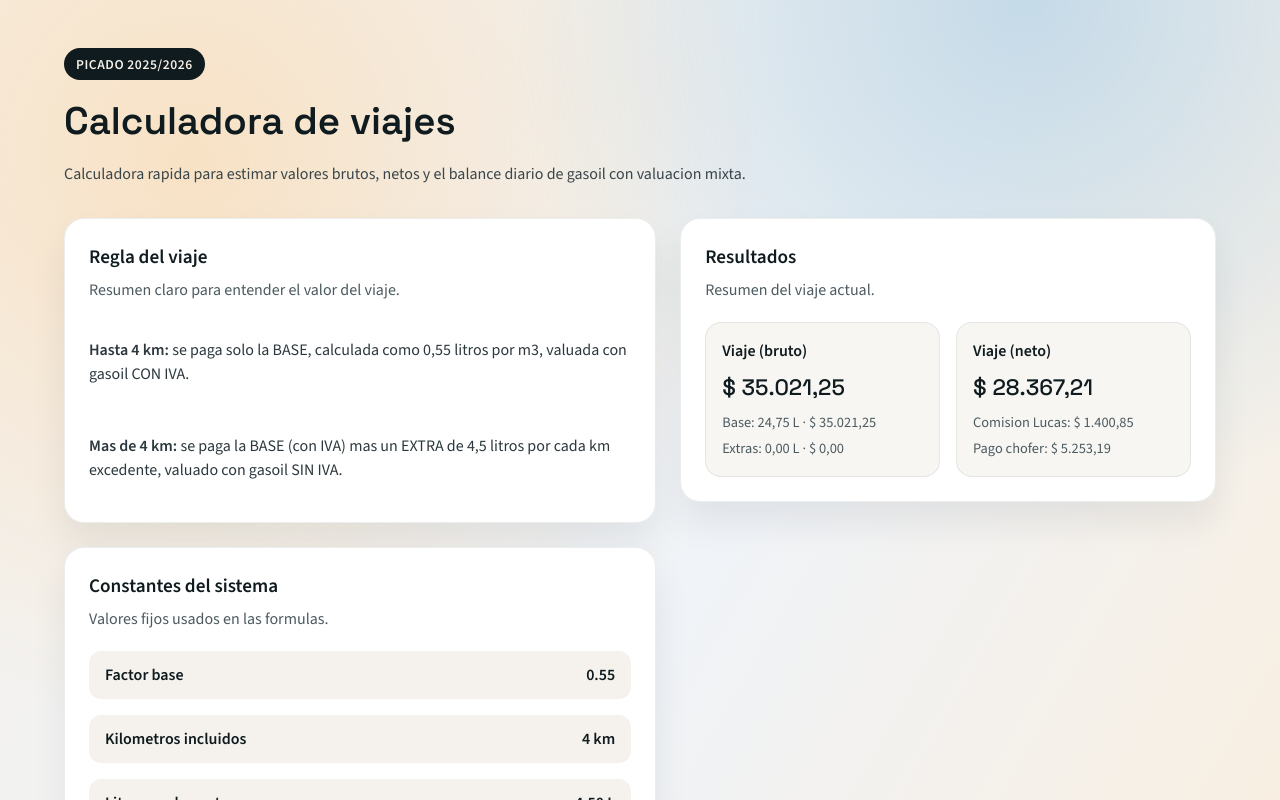
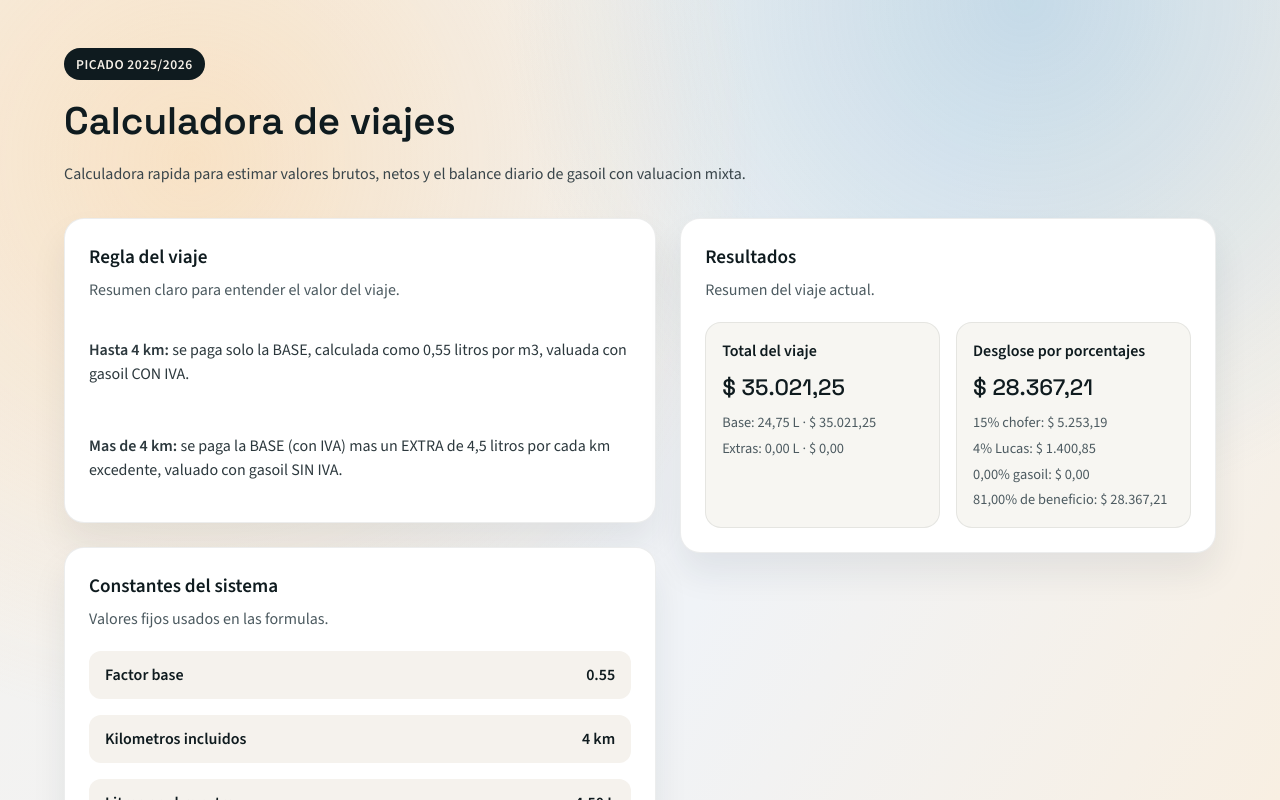
Before and after one commit to azafe/picado2026, a React (Vite) app: page / in a window 1280 px wide. Shown: the top 800 px of the page. Built offline with nearby package versions, Linux system fonts and the light colour scheme.

Commit message:
Adjust examples, remove km limit, and update results

```diff
--- a/src/App.css
+++ b/src/App.css
@@ -241,6 +241,11 @@
   border: 1px solid rgba(15, 27, 31, 0.25);
 }
 
+.button--active {
+  box-shadow: 0 0 0 3px rgba(15, 27, 31, 0.2);
+  transform: translateY(-1px);
+}
+
 .rules {
   display: flex;
   flex-direction: column;
--- a/src/App.tsx
+++ b/src/App.tsx
@@ -3,13 +3,7 @@ import './App.css'
 import { CalculatorForm } from './components/CalculatorForm'
 import { ConstantsCard } from './components/ConstantsCard'
 import { ResultsPanel } from './components/ResultsPanel'
-import {
-  calcFuelCost,
-  calcTrip,
-  CONSTANTS,
-  type FuelCostMode,
-  type TripInput,
-} from './helpers/calc'
+import { calcFuelCost, calcTrip, type FuelCostMode, type TripInput } from './helpers/calc'
 import { formatLiters, formatNumber } from './helpers/format'
 
 const defaultForm: TripInput & {
@@ -29,7 +23,7 @@ const defaultForm: TripInput & {
 
 function App() {
   const [form, setForm] = useState(defaultForm)
-  const [kmViajeClamped, setKmViajeClamped] = useState(false)
+  const [selectedExample, setSelectedExample] = useState<number | null>(null)
 
   const tripCalc = useMemo(
     () =>
@@ -71,8 +65,8 @@ function App() {
     value: number | boolean | FuelCostMode
   ) => {
     if (field === 'kmViaje' && typeof value === 'number') {
-      const clamped = Math.min(CONSTANTS.kmMax, Math.max(0, value))
-      setKmViajeClamped(value > CONSTANTS.kmMax)
+      const clamped = Math.max(0, value)
+      setSelectedExample(null)
       setForm((prev) => ({
         ...prev,
         [field]: clamped,
@@ -81,6 +75,9 @@ function App() {
     }
 
     if (typeof value === 'number') {
+      if (field === 'm3' || field === 'precioConIva') {
+        setSelectedExample(null)
+      }
       setForm((prev) => ({
         ...prev,
         [field]: Math.max(0, value),
@@ -95,7 +92,7 @@ function App() {
   }
 
   const handleExample = (kmViaje: number) => {
-    setKmViajeClamped(false)
+    setSelectedExample(kmViaje)
     setForm((prev) => ({
       ...prev,
       m3: 45,
@@ -142,10 +139,18 @@ function App() {
               <p>Dos escenarios listos para cargar en el formulario.</p>
             </header>
             <div className="button-row">
-              <button type="button" className="button" onClick={() => handleExample(3)}>
+              <button
+                type="button"
+                className={`button ${selectedExample === 3 ? 'button--active' : ''}`}
+                onClick={() => handleExample(3)}
+              >
                 Ejemplo 3 km
               </button>
-              <button type="button" className="button button--ghost" onClick={() => handleExample(12)}>
+              <button
+                type="button"
+                className={`button button--ghost ${selectedExample === 12 ? 'button--active' : ''}`}
+                onClick={() => handleExample(12)}
+              >
                 Ejemplo 12 km
               </button>
             </div>
@@ -164,14 +169,14 @@ function App() {
             form={form}
             onChange={handleChange}
             hasNegative={hasNegative}
-            kmViajeClamped={kmViajeClamped}
           />
           <section className="card">
             <header className="card__header">
               <h2>Aclaracion sobre traslados</h2>
               <p>
                 Los traslados entre campos/provincias NO forman parte del valor del viaje. Se
-                reconocen/pagan aparte unicamente cuando ocurre un traslado (acuerdo operativo).
+                reconocen/pagan aparte unicamente cuando ocurre un traslado (acuerdo operativo). La
+                empresa pagara 32 litros de gasoil por cada 100 km de traslados recorridos.
               </p>
             </header>
           </section>
--- a/src/components/CalculatorForm.tsx
+++ b/src/components/CalculatorForm.tsx
@@ -12,7 +12,6 @@ type CalculatorFormProps = {
     value: number | boolean | FuelCostMode
   ) => void
   hasNegative: boolean
-  kmViajeClamped: boolean
 }
 
 const clampInput = (value: string) => {
@@ -25,7 +24,6 @@ export function CalculatorForm({
   form,
   onChange,
   hasNegative,
-  kmViajeClamped,
 }: CalculatorFormProps) {
   return (
     <section className="card">
@@ -55,12 +53,10 @@ export function CalculatorForm({
           <input
             type="number"
             min={0}
-            max={15}
             step={0.1}
             value={form.kmViaje}
             onChange={(event) => onChange('kmViaje', clampInput(event.target.value))}
           />
-          {kmViajeClamped ? <small className="warning">Se aplico el limite de 15 km.</small> : null}
         </label>
 
         <label className="field">
--- a/src/components/ResultsPanel.tsx
+++ b/src/components/ResultsPanel.tsx
@@ -1,4 +1,4 @@
-import type { FuelCostCalculation, TripCalculation } from '../helpers/calc'
+import { CONSTANTS, type FuelCostCalculation, type TripCalculation } from '../helpers/calc'
 import { formatCurrency, formatLiters, formatPercent } from '../helpers/format'
 
 type ResultsPanelProps = {
@@ -12,6 +12,12 @@ export function ResultsPanel({
   fuelCostCalc,
   includeFuelCost,
 }: ResultsPanelProps) {
+  const totalViaje = tripCalc.totalViaje
+  const costoCombustible = includeFuelCost ? fuelCostCalc.costoCombustible : 0
+  const beneficio = includeFuelCost ? fuelCostCalc.netoReal : tripCalc.netoViaje
+  const porcentajeGasoil = totalViaje > 0 ? costoCombustible / totalViaje : 0
+  const porcentajeBeneficio = totalViaje > 0 ? beneficio / totalViaje : 0
+
   return (
     <section className="card">
       <header className="card__header">
@@ -21,8 +27,8 @@ export function ResultsPanel({
 
       <div className="result-grid">
         <article className="result-card">
-          <h3>Viaje (bruto)</h3>
-          <p className="result-amount">{formatCurrency(tripCalc.totalViaje)}</p>
+          <h3>Total del viaje</h3>
+          <p className="result-amount">{formatCurrency(totalViaje)}</p>
           <div className="result-meta">
             <span>
               Base: {formatLiters(tripCalc.litrosBase)} · {formatCurrency(tripCalc.base)}
@@ -34,11 +40,21 @@ export function ResultsPanel({
         </article>
 
         <article className="result-card">
-          <h3>Viaje (neto)</h3>
-          <p className="result-amount">{formatCurrency(tripCalc.netoViaje)}</p>
+          <h3>Desglose por porcentajes</h3>
+          <p className="result-amount">{formatCurrency(beneficio)}</p>
           <div className="result-meta">
-            <span>Comision Lucas: {formatCurrency(tripCalc.comisionLucas)}</span>
-            <span>Pago chofer: {formatCurrency(tripCalc.pagoChofer)}</span>
+            <span>
+              {CONSTANTS.porcentajeChofer}% chofer: {formatCurrency(tripCalc.pagoChofer)}
+            </span>
+            <span>
+              {CONSTANTS.comisionLucasPorcentaje}% Lucas: {formatCurrency(tripCalc.comisionLucas)}
+            </span>
+            <span>
+              {formatPercent(porcentajeGasoil)} gasoil: {formatCurrency(costoCombustible)}
+            </span>
+            <span>
+              {formatPercent(porcentajeBeneficio)} de beneficio: {formatCurrency(beneficio)}
+            </span>
           </div>
         </article>
 
--- a/src/helpers/calc.ts
+++ b/src/helpers/calc.ts
@@ -1,7 +1,6 @@
 export const CONSTANTS = {
   factorBase: 0.55,
   kmIncluidos: 4,
-  kmMax: 15,
   litrosPorKmExtra: 4.5,
   ivaGasoil: 21,
   comisionLucasPorcentaje: 4,
@@ -78,8 +77,7 @@ export const calcPrecioSinIva = (precioConIva: number, iva: number) => {
 
 export const calcTrip = (input: TripInput): TripCalculation => {
   const m3 = clampNonNegative(input.m3)
-  const kmViajeRaw = clampNonNegative(input.kmViaje)
-  const kmViaje = Math.min(kmViajeRaw, CONSTANTS.kmMax)
+  const kmViaje = clampNonNegative(input.kmViaje)
   const precioConIva = clampNonNegative(input.precioConIva)
   const porcentajeComision = CONSTANTS.comisionLucasPorcentaje
   const porcentajeChofer = CONSTANTS.porcentajeChofer
@@ -121,7 +119,7 @@ export const createHistoryEntry = (
   id: string
 ): HistoryEntry => {
   const m3 = clampNonNegative(input.m3)
-  const kmViaje = Math.min(clampNonNegative(input.kmViaje), CONSTANTS.kmMax)
+  const kmViaje = clampNonNegative(input.kmViaje)
 
   return {
     id,
```
